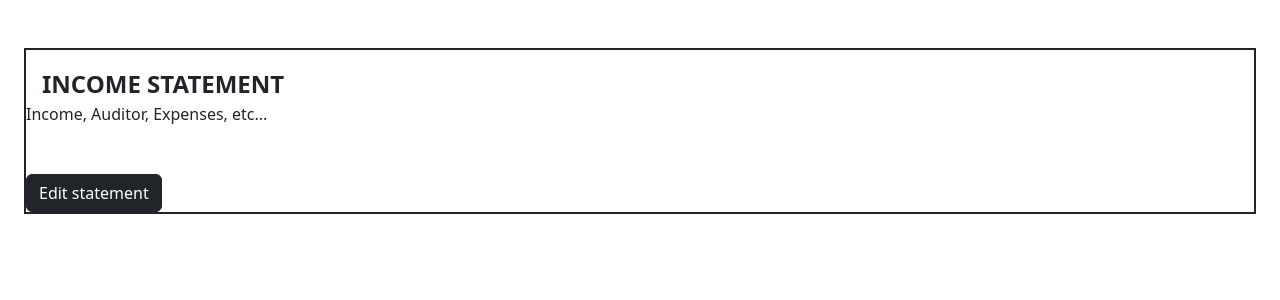
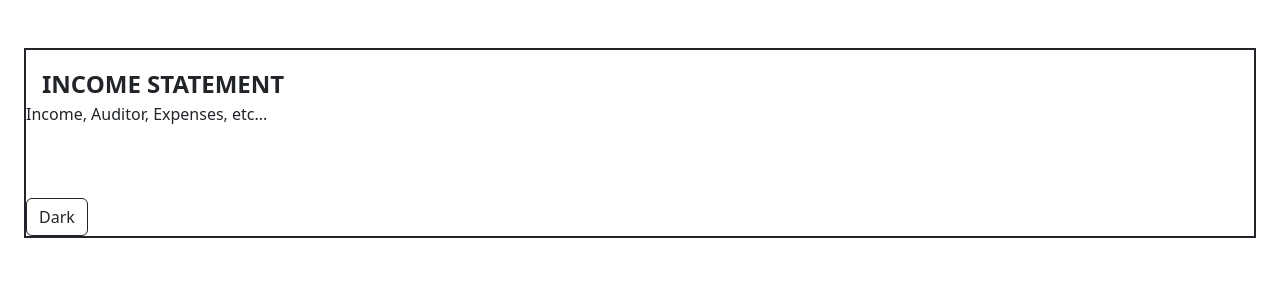
Before and after one commit to crypt096/richdad-financial-statement, a Vue app in the folder frontend/: page / in a window 1280 px wide. Shown: the top 300 px of the page. Built offline with nearby package versions, Linux system fonts and the light colour scheme.

Commit message:
Update EditFinancialStatementModal.vue

```diff
--- a/frontend/src/components/EditFinancialStatementModal.vue
+++ b/frontend/src/components/EditFinancialStatementModal.vue
@@ -1,6 +1,6 @@
 <template>
   <div>
-    <button type="button" class="btn btn-dark" @click="showModal">Edit statement</button>
+    <button type="button" class="btn btn-outline-dark mt-4 mx-auto" @click="showModal">Dark</button>
 
     <!-- Bootstrap modal -->
     <div class="modal" tabindex="-1" ref="modal">
```
